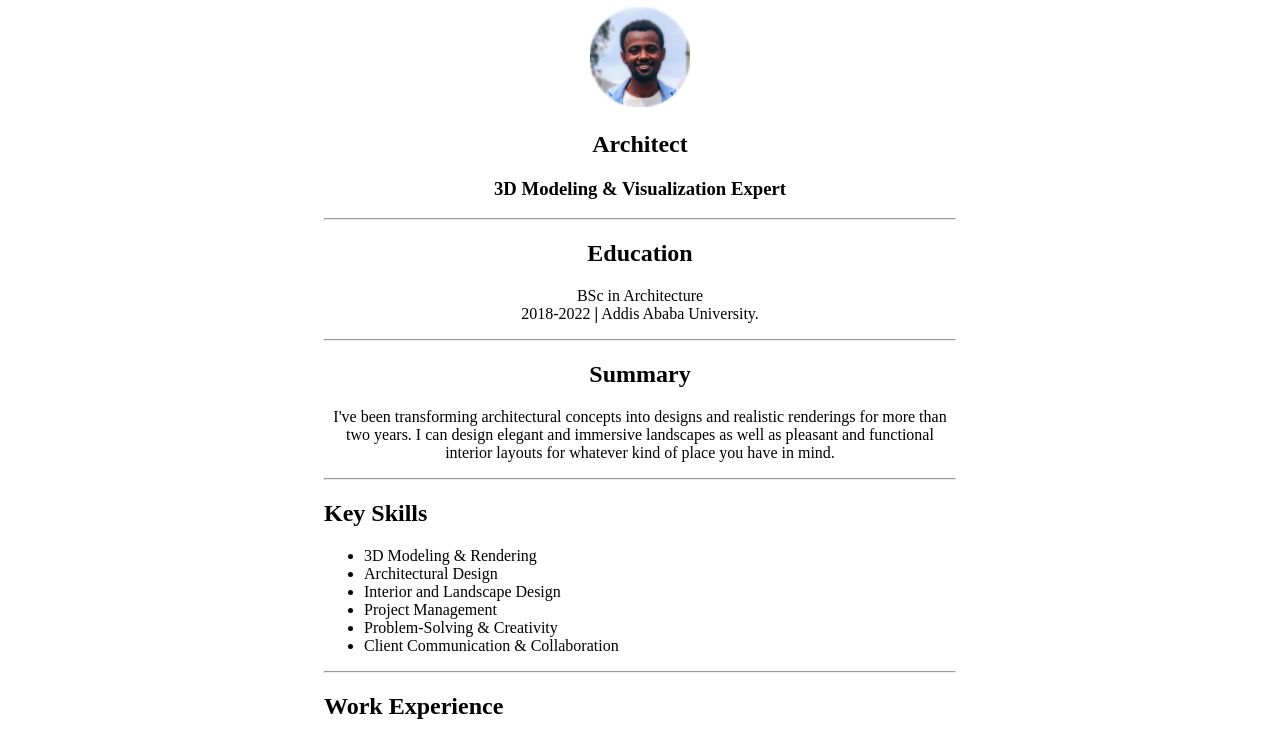
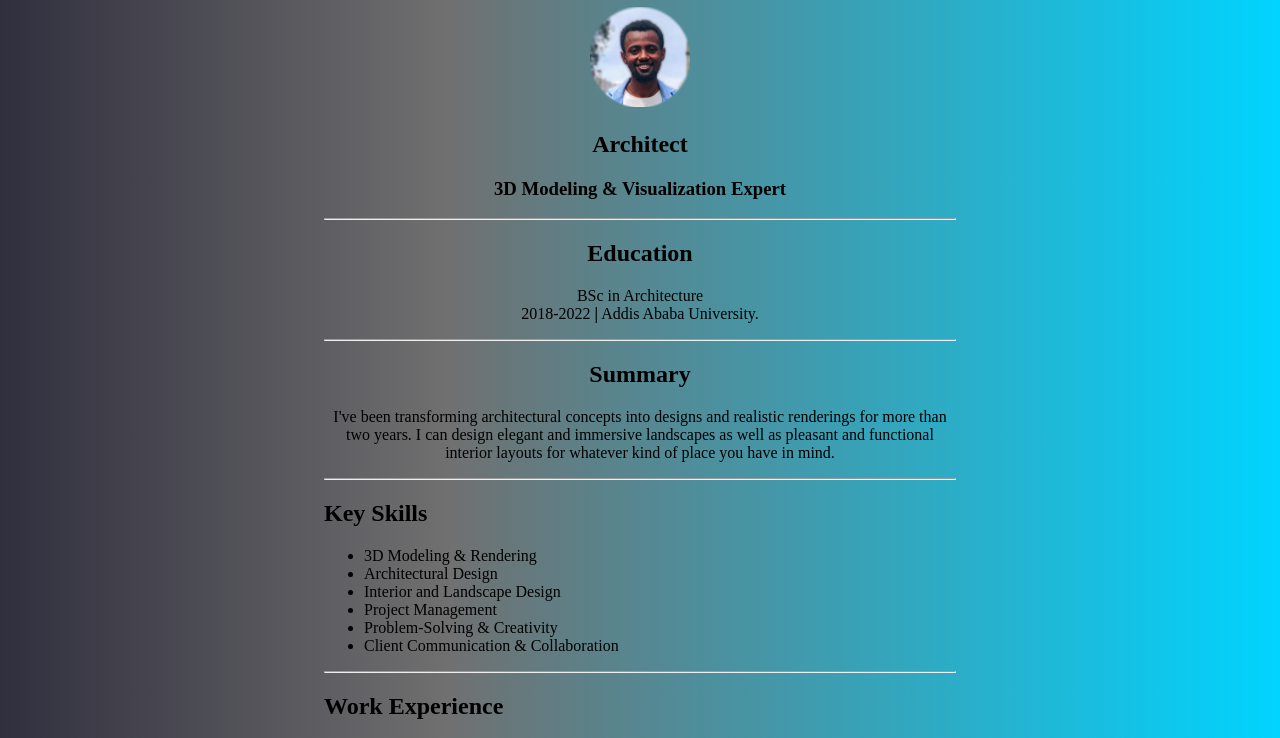
Before and after one commit to Yaredo0/onhtml-portfolio, a plain HTML site: page index.html in a window 1280 px wide. Shown: the part 73-811 px from the top of the page. Drawn offline with Linux system fonts and the light colour scheme.

Commit message:
Update style.css

```diff
--- a/style.css
+++ b/style.css
@@ -1,3 +1,8 @@
+body {
+  background: rgb(48,47,62);
+  background: linear-gradient(90deg, rgba(48,47,62,1) 0%, rgba(112,112,112,1) 35%, rgba(0,212,255,1) 100%);
+}
 h1 {
   font-weight: bold;
+  font-color: grey;
 }
```
